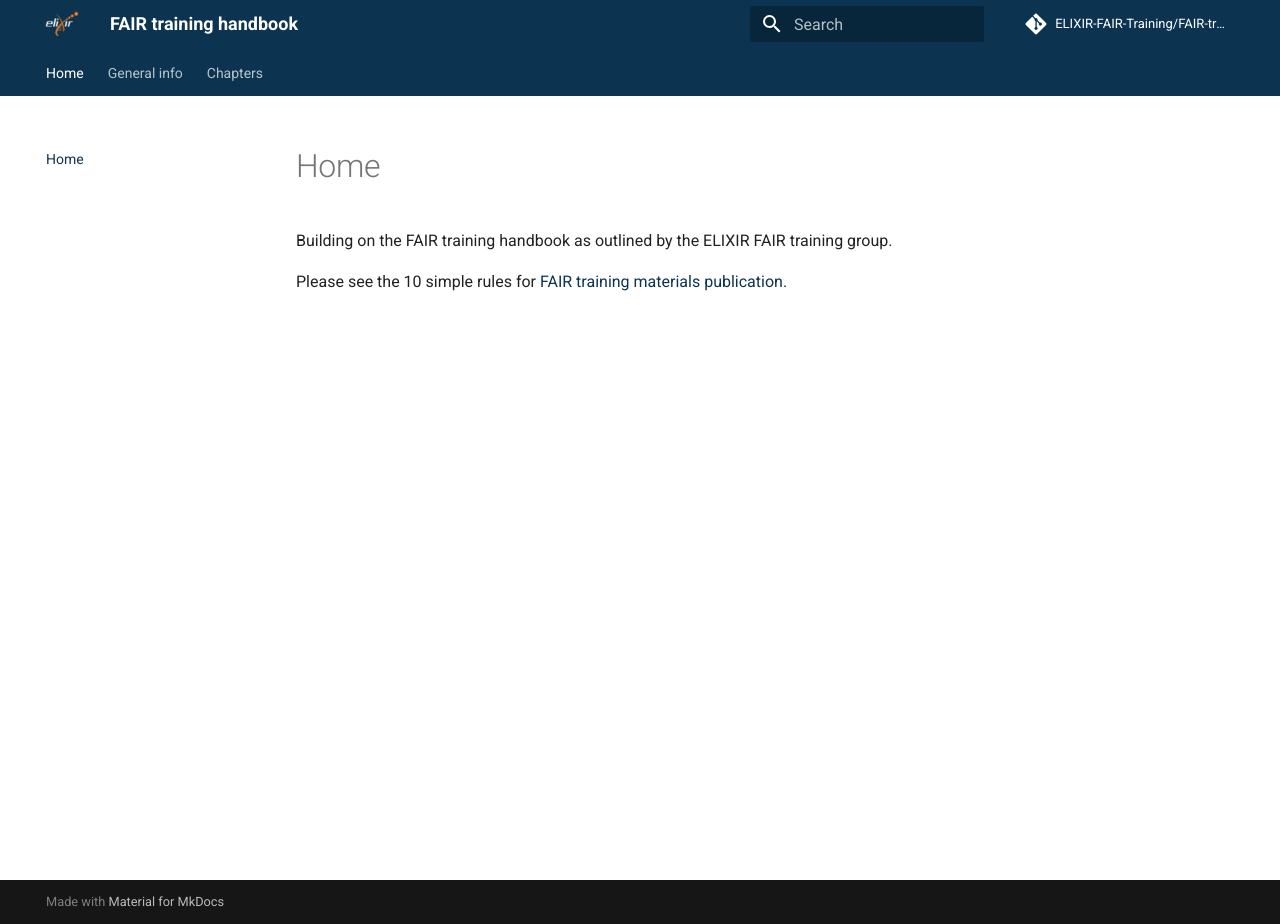
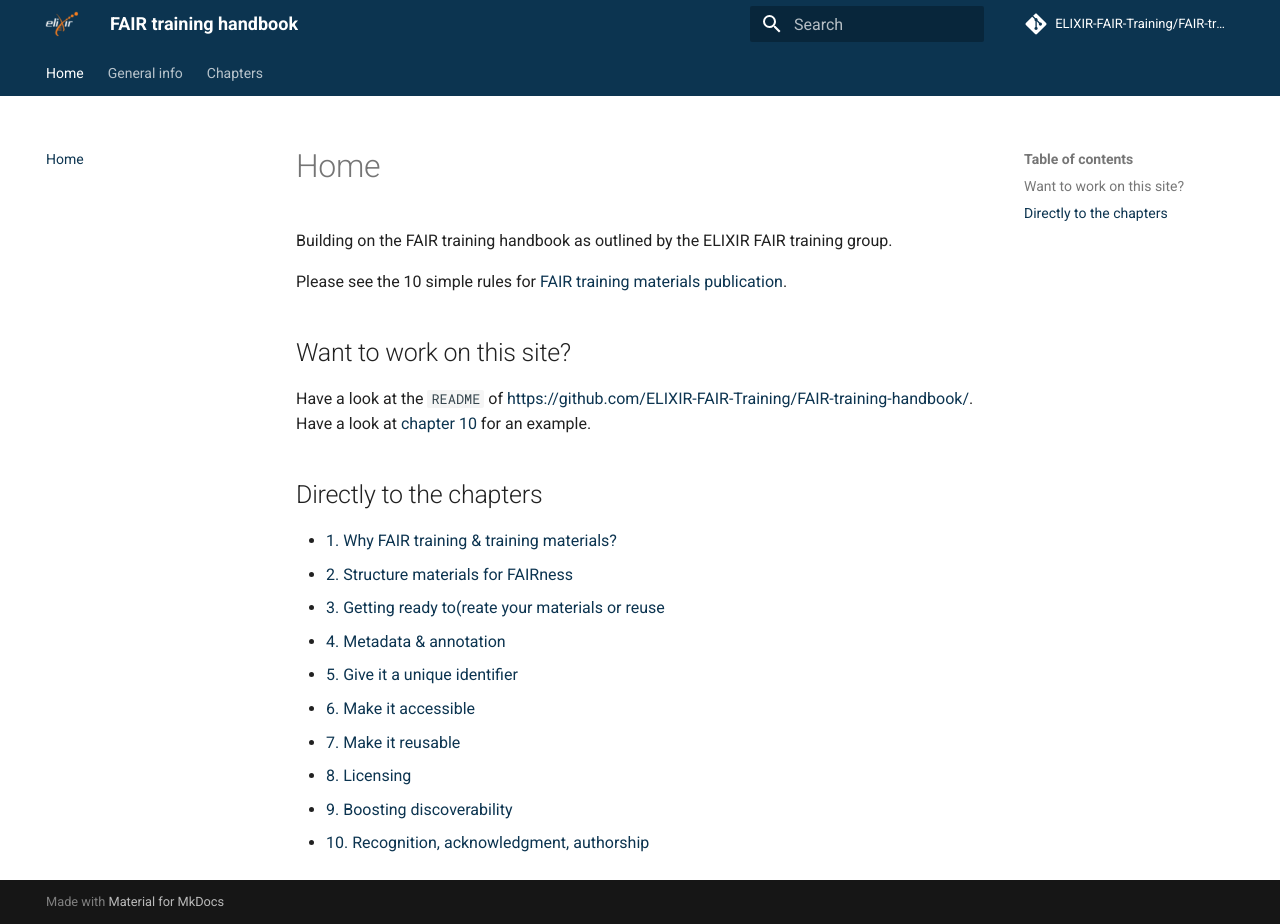
Before and after one commit to elixir-europe-training/ELIXIR-TrP-FAIR-training-handbook, an MkDocs documentation site: the page built from docs/index.md, in a window 1280 px wide and 924 px high. Built offline with MkDocs 1.6.1 and Material for MkDocs 9.7.7, drawn with Linux system fonts in a browser that asks for light colours; comment, search, counter and statistics services are not loaded.

Commit message:
adds info on site

```diff
--- a/docs/index.md
+++ b/docs/index.md
@@ -1,3 +1,20 @@
 Building on the FAIR training handbook as outlined by the ELIXIR FAIR training group.
 
-Please see the 10 simple rules for [FAIR training materials publication](https://journals.plos.org/ploscompbiol/article?id=10.1371/journal.pcbi.1007854).
+Please see the 10 simple rules for [FAIR training materials publication](chttps://journals.plos.org/ploscompbiol/article?id=10.1371/journal.pcbi.1007854).
+
+## Want to work on this site?
+
+Have a look at the `README` of [https://github.com/ELIXIR-FAIR-Training/FAIR-training-handbook/](https://github.com/ELIXIR-FAIR-Training/FAIR-training-handbook/). Have a look at [chapter 10](chapters/chapter_10.md) for an example.
+
+## Directly to the chapters
+
+- [1. Why FAIR training & training materials?](chapters/chapter_01.md)
+- [2. Structure materials for FAIRness](chapters/chapter_02.md)
+- [3. Getting ready to(reate your materials or reuse](chapters/chapter_03.md)
+- [4. Metadata  & annotation](chapters/chapter_04.md)
+- [5. Give it a unique identifier](chapters/chapter_05.md)
+- [6. Make it accessible](chapters/chapter_06.md)
+- [7. Make it reusable](chapters/chapter_07.md)
+- [8. Licensing](chapters/chapter_08.md)
+- [9. Boosting discoverability](chapters/chapter_09.md)
+- [10. Recognition, acknowledgment, authorship](chapters/chapter_10.md)
```
